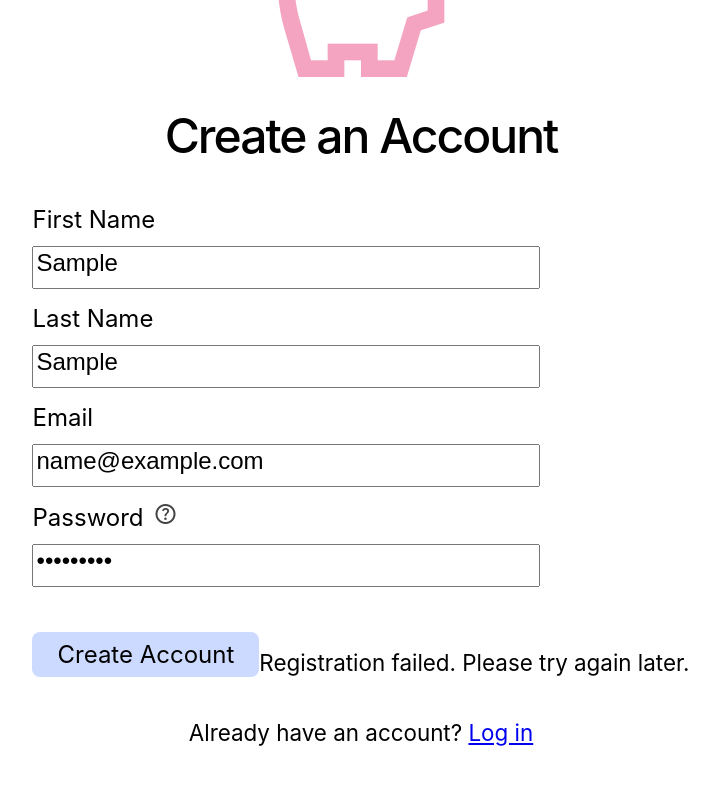
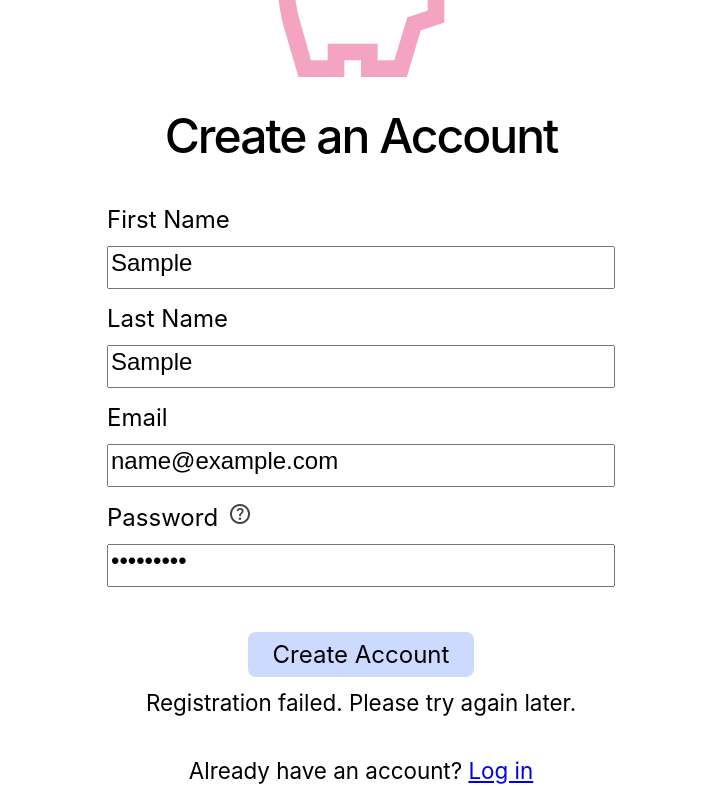
Before and after one commit to CFdefense/smart-finance, an Angular app in the folder frontend/: page /signup in a window 1280 px wide. Both pictures are taken after typing "Sample", "Sample", "name@example.com", "Sample123" into the empty fields and a click on the button "Create Account". Shown: the part 151-951 px from the top of the page, without its empty margins (311-1030 px from the left). Built offline with nearby package versions, Linux system fonts and the light colour scheme; no server answers.

Commit message:
formatted error message on account creation

```diff
--- a/frontend/src/app/signup/signup.css
+++ b/frontend/src/app/signup/signup.css
@@ -1,23 +1,3 @@
-p {
-    font-size: 1.4rem;
-    color: var(--gray-900);
-    line-height: 100%;
-    margin: 0;
-    font-family:
-        'Inter Tight',
-        -apple-system,
-        BlinkMacSystemFont,
-        'Segoe UI',
-        Roboto,
-        Helvetica,
-        Arial,
-        sans-serif,
-        'Apple Color Emoji',
-        'Segoe UI Emoji',
-        'Segoe UI Symbol';
-    padding-top: 20px;
-}
-
 main {
     width: 100%;
     min-height: 100%;
@@ -139,6 +119,8 @@ main {
     padding-bottom: 15px;
     display: flex;
     justify-content: center;
+    align-items: center;
+    flex-direction: column;
 }
 
 .create-account-button {
@@ -173,3 +155,43 @@ main {
     display: flex;
     justify-content: center;
 }
+
+.error-message {
+    font-size: 1.4rem;
+    color: var(--gray-900);
+    line-height: 100%;
+    margin: 0;
+    font-family:
+        'Inter Tight',
+        -apple-system,
+        BlinkMacSystemFont,
+        'Segoe UI',
+        Roboto,
+        Helvetica,
+        Arial,
+        sans-serif,
+        'Apple Color Emoji',
+        'Segoe UI Emoji',
+        'Segoe UI Symbol';
+    padding-top: 15px;
+}
+
+.back-to-login-label {
+    font-size: 1.4rem;
+    color: var(--gray-900);
+    line-height: 100%;
+    margin: 0;
+    font-family:
+        'Inter Tight',
+        -apple-system,
+        BlinkMacSystemFont,
+        'Segoe UI',
+        Roboto,
+        Helvetica,
+        Arial,
+        sans-serif,
+        'Apple Color Emoji',
+        'Segoe UI Emoji',
+        'Segoe UI Symbol';
+    padding-top: 20px;
+}
--- a/frontend/src/app/signup/signup.html
+++ b/frontend/src/app/signup/signup.html
@@ -75,13 +75,13 @@
         </button>
 
         @if (errorMessage()) {
-          <p role="alert">{{ errorMessage() }}</p>
+          <p role="alert" class="error-message">{{ errorMessage() }}</p>
         }
       </div>
     </form>
 
     <div class="back-to-login-container">
-      <p>
+      <p class="back-to-login-label">
         Already have an account?
         <a routerLink="/login">Log in</a>
       </p>
```
